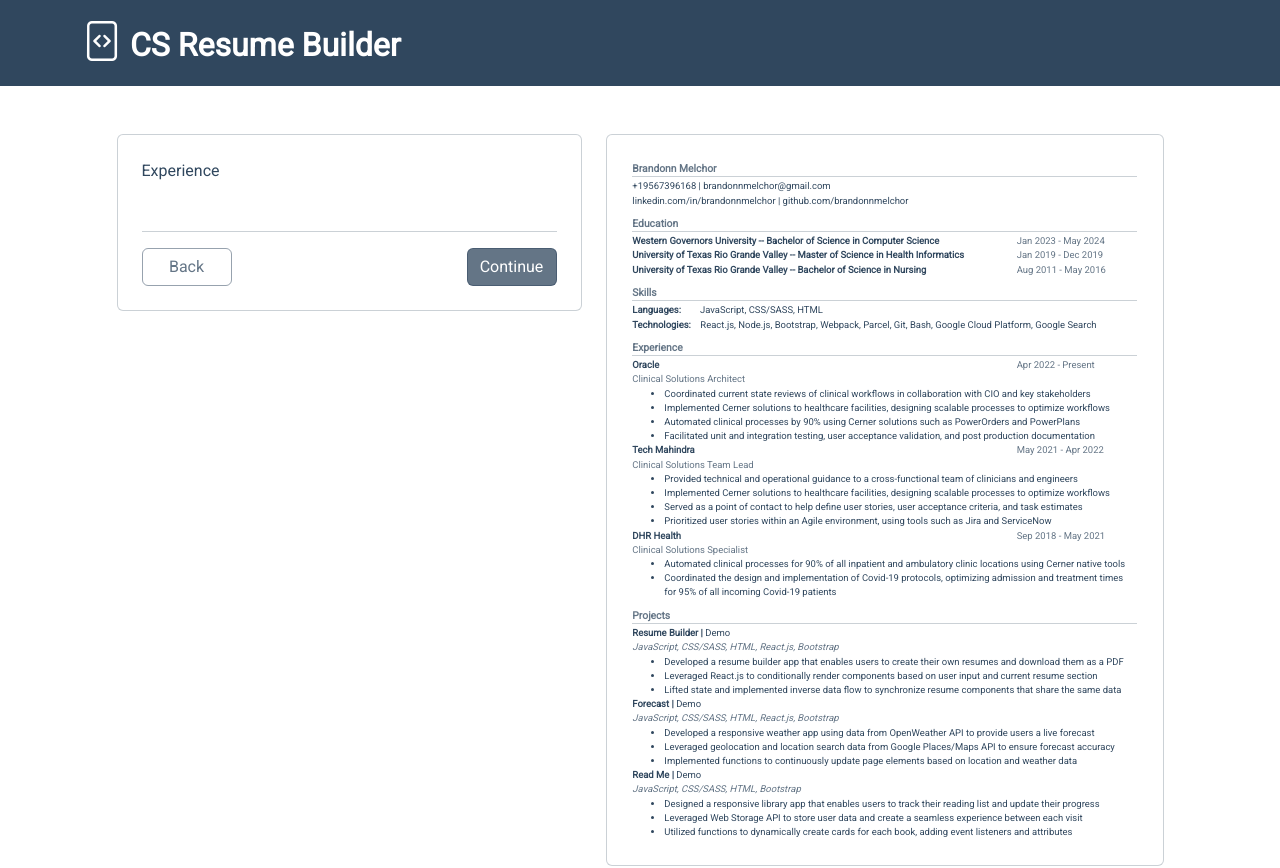
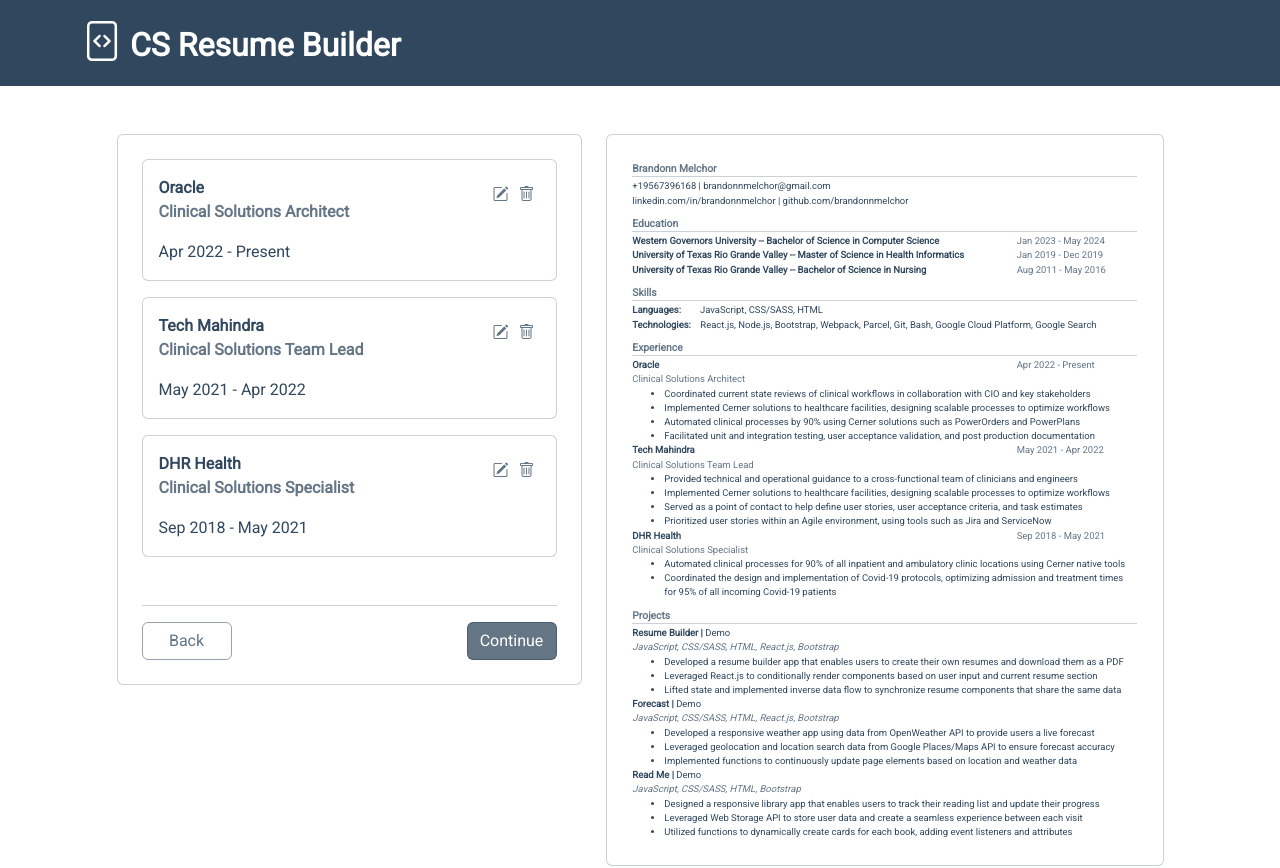
Before and after one commit to brandonnmelchor/resume-builder, a React (Create React App) app: page / in a window 1280 px wide. Shown: the top 868 px of the page. Built offline with nearby package versions, Linux system fonts and the light colour scheme.

Commit message:
implement EntryCard component copied from Education component

```diff
--- a/src/components/form_components/Experience.js
+++ b/src/components/form_components/Experience.js
@@ -1,7 +1,71 @@
 import React from "react";
+import { TextInput, TextAreaInput, YearInput, MonthSelectInput, CheckboxInput } from "./FormInputs";
 
 export default class Experience extends React.Component {
   render() {
-    return <div className="w-100">Experience</div>;
+    const experience = this.props.resume.experience;
+    const { entryMode, targetEntry } = this.props.entryMode;
+    const handleChange = this.props.handleChange;
+    let display;
+
+    if (entryMode) {
+      // const entry = experience.filter((entry) => entry.id === targetEntry)[0];
+      // display = <EntryForm key={entry.id} educationEntry={entry} handleChange={handleChange} />;
+    } else {
+      display = (
+        <div className="d-flex flex-column gap-3">
+          {experience.map((entry) => (
+            <EntryCard key={entry.id} educationEntry={entry} handleChange={handleChange} />
+          ))}
+          {/* <AddEntry handleChange={handleChange} /> */}
+        </div>
+      );
+    }
+
+    return <div className="w-100 d-flex flex-column">{display}</div>;
   }
 }
+
+class EntryCard extends React.Component {
+  constructor(props) {
+    super(props);
+    this.editEntry = this.editEntry.bind(this);
+    this.deleteEntry = this.deleteEntry.bind(this);
+  }
+
+  editEntry(event) {
+    const editEntry = this.props.handleChange.editEntry;
+    const entryID = event.target.parentElement.attributes.entry.value;
+    editEntry("experience", entryID);
+  }
+
+  deleteEntry(event) {
+    const deleteEntry = this.props.handleChange.deleteEntry;
+    const entryID = event.target.parentElement.attributes.entry.value;
+    deleteEntry("experience", entryID);
+  }
+
+  render() {
+    const { id, company, title, startMonth, startYear, endMonth, endYear } = this.props.educationEntry;
+
+    return (
+      <div className="card d-flex flex-row justify-content-between p-3">
+        <div className="user-select-none">
+          <div className="fw-bold">{company}</div>
+          <div className="fw-bold gray">{title}</div>
+          <div className="mt-3">
+            {startMonth} {startYear} - {endMonth} {endYear}
+          </div>
+        </div>
+        <div>
+          <button type="button" className="btn gray px-1" entry={id} onClick={this.editEntry}>
+            <i className="bi bi-pencil-square"></i>
+          </button>
+          <button type="button" className="btn gray px-1" entry={id} onClick={this.deleteEntry}>
+            <i className="bi bi-trash"></i>
+          </button>
+        </div>
+      </div>
+    );
+  }
+}
```
